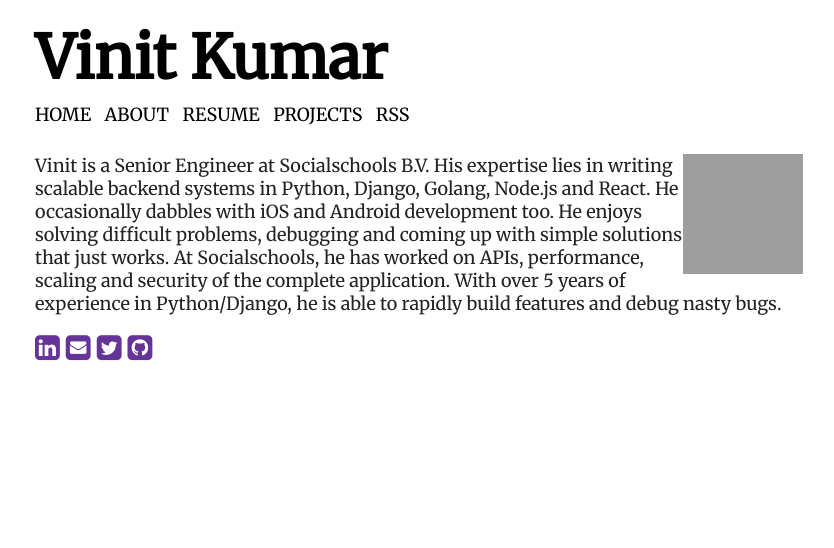
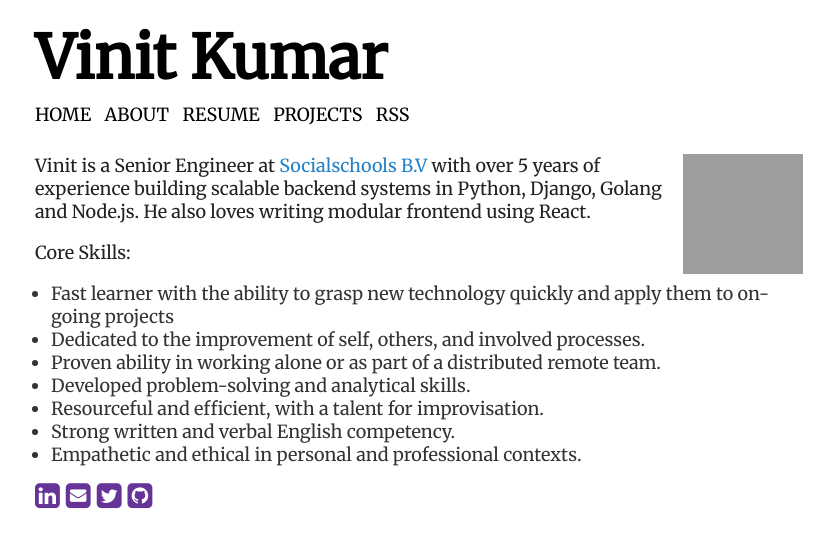
Before and after one commit to vinitkumar/vinitkumar.github.com, a Jekyll site: the page built from about.md, in a window 1280 px wide. Shown: the top 548 px of the page, without its empty margins (221-1055 px from the left). Built offline with Jekyll 4.4.1, drawn with Linux system fonts in a browser that asks for light colours; grey boxes are pictures that could not be loaded.

Commit message:
many good improvements

```diff
--- a/_config.yml
+++ b/_config.yml
@@ -27,7 +27,7 @@
   email:          "vinit1414.08@bitmesra.ac.in"
   # Social networking links used in footer. Update and remove as you like.
   twitter: vinitkme
-  github: https://github.com/vinitkumar
+  github: https://github.com/vinitkumar?tab=repositories
   stackexchange: https://stackoverflow.com/users/859112/vinit-kumar?tab=profile
   linkedin: https://www.linkedin.com/in/vinitatlinkedin
   # For Google Authorship https://plus.google.com/authorship
--- a/about.md
+++ b/about.md
@@ -5,7 +5,19 @@
 
 <img src="https://avatars1.githubusercontent.com/u/537678?s=120&amp;v=4" alt="user-avatar" style="float: right;">
 
-{{site.about}}
+Vinit is a Senior Engineer at [Socialschools B.V](https://www.socialschools.nl/) with over 5 years of experience
+building scalable backend systems in Python, Django, Golang and Node.js. He also loves writing modular
+frontend using React.
+
+Core Skills:
+
+- Fast learner with the ability to grasp new technology quickly and apply them to on-going projects
+- Dedicated to the improvement of self, others, and involved processes.
+-  Proven ability in working alone or as part of a distributed remote team.
+-  Developed problem-solving and analytical skills.
+-  Resourceful and efficient, with a talent for improvisation.
+-  Strong written and verbal English competency.
+-  Empathetic and ethical in personal and professional contexts.
 
 
 <div class="pagination">
```
Also changed, not shown: css/base.css (+8 -0 lines), css/white-paper.add.css (+8 -0 lines), css/white-paper.add.rtl.css (+8 -0 lines), css/main.min.css, css/main.min.rtl.css.
